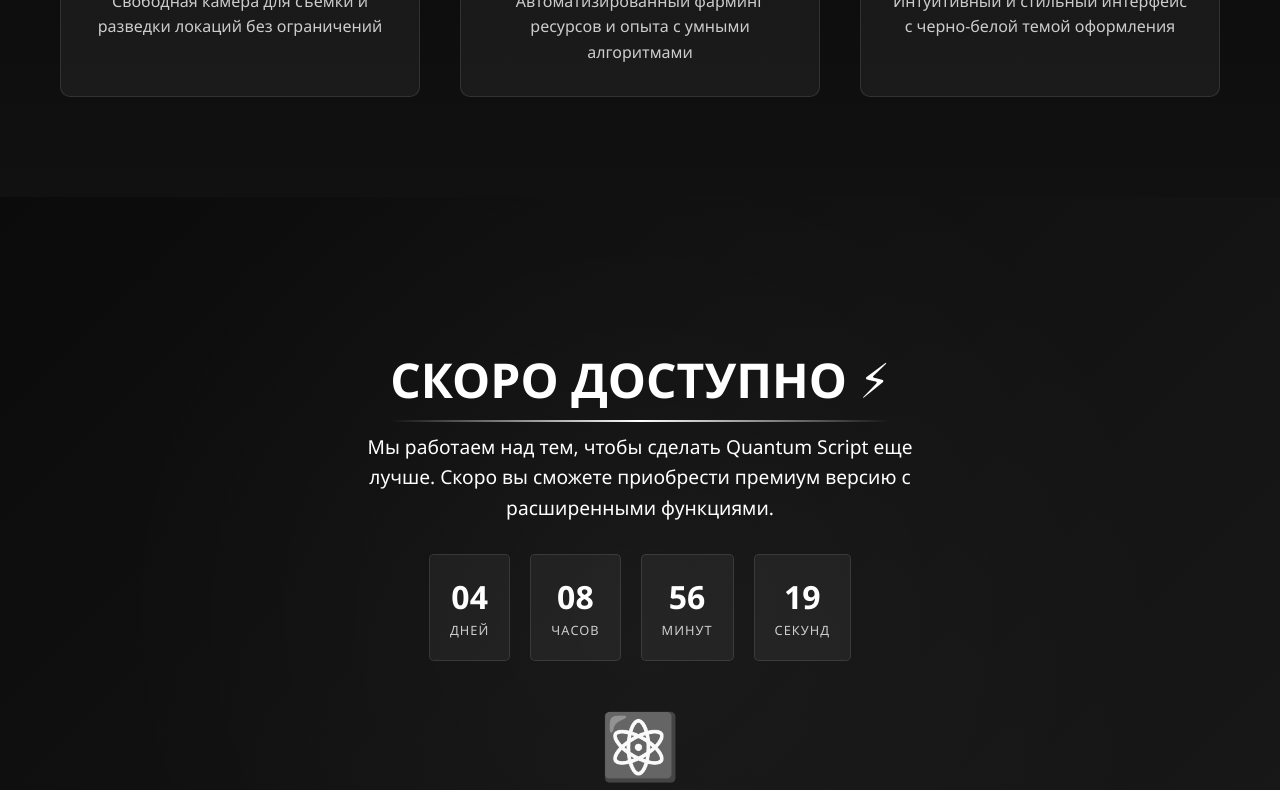
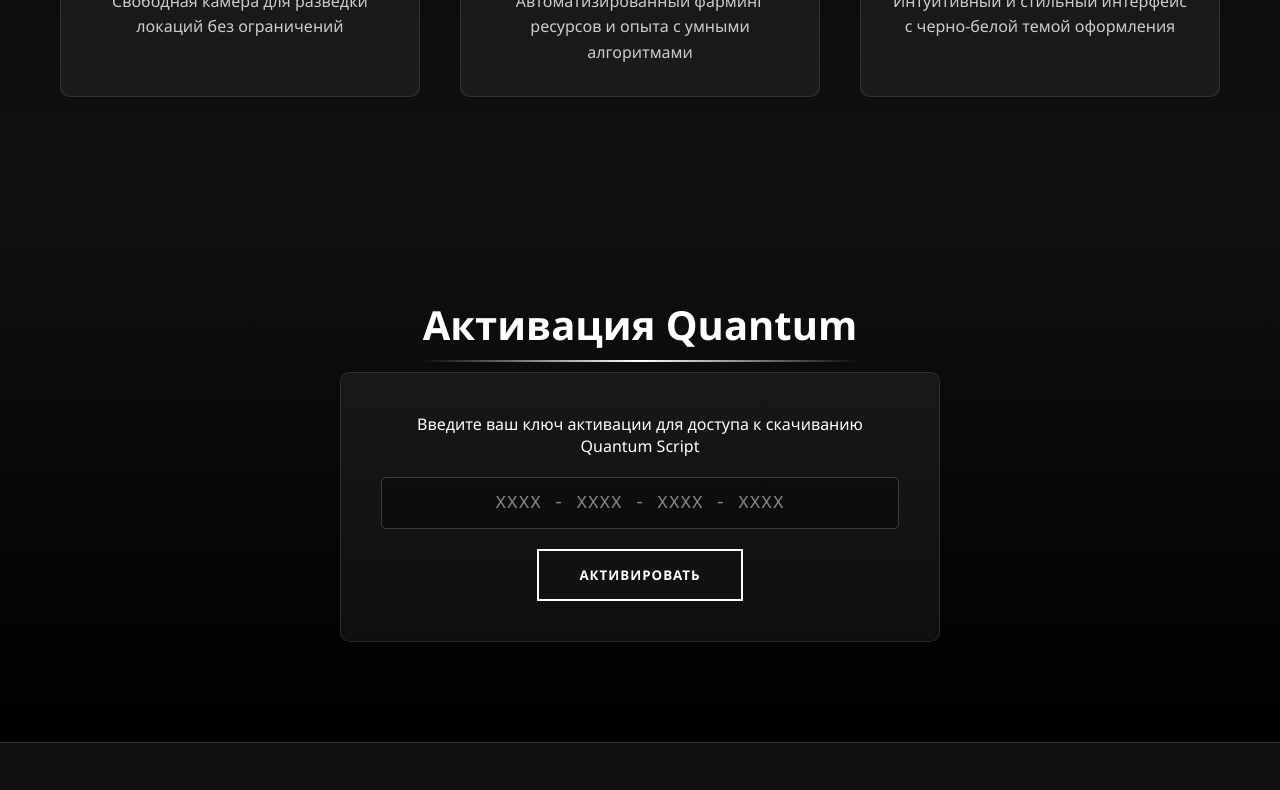
Before and after one commit to Mararesh1/Quantum.github.io, a plain HTML site: page index.html in a window 1280 px wide. Shown: the part 1502-2292 px from the top of the page. Drawn offline with Linux system fonts and the light colour scheme.

Commit message:
index.html

```diff
--- a/index.html
+++ b/index.html
@@ -168,6 +168,7 @@
             animation: fadeInUp 1s forwards 1.1s;
             position: relative;
             overflow: hidden;
+            cursor: pointer;
         }
 
         .cta-button::before {
@@ -269,38 +270,30 @@
             line-height: 1.6;
         }
 
-        /* Coming Soon секция */
-        .coming-soon {
-            padding: 150px 0;
+        /* Активация */
+        .activation {
+            padding: 100px 0;
             text-align: center;
-            position: relative;
-            overflow: hidden;
+            background: linear-gradient(to bottom, #111, #000);
         }
 
-        .coming-soon::before {
-            content: '';
-            position: absolute;
-            top: 0;
-            left: 0;
-            width: 100%;
-            height: 100%;
-            background: radial-gradient(circle at center, rgba(255,255,255,0.03) 0%, rgba(0,0,0,0) 70%);
-            z-index: -1;
+        .activation-container {
+            max-width: 600px;
+            margin: 0 auto;
+            background: rgba(255, 255, 255, 0.05);
+            border-radius: 10px;
+            padding: 40px;
+            border: 1px solid rgba(255, 255, 255, 0.1);
         }
 
-        .coming-soon-content {
-            max-width: 600px;
-            margin: 0 auto;
-        }
-
-        .coming-soon h2 {
-            font-size: 3rem;
+        .activation-title {
+            font-size: 2.5rem;
             margin-bottom: 20px;
             position: relative;
             display: inline-block;
         }
 
-        .coming-soon h2::after {
+        .activation-title::after {
             content: '';
             position: absolute;
             bottom: -10px;
@@ -310,52 +303,65 @@
             background: linear-gradient(90deg, transparent, #fff, transparent);
         }
 
-        .coming-soon p {
-            font-size: 1.2rem;
-            margin-bottom: 30px;
-            line-height: 1.6;
+        .key-input {
+            width: 100%;
+            padding: 15px;
+            background: rgba(0, 0, 0, 0.3);
+            border: 1px solid rgba(255, 255, 255, 0.2);
+            border-radius: 5px;
+            color: #fff;
+            font-size: 1.1rem;
+            text-align: center;
+            letter-spacing: 1px;
+            margin: 20px 0;
+            font-family: monospace;
         }
 
-        .countdown {
-            display: flex;
-            justify-content: center;
-            gap: 20px;
-            margin-bottom: 40px;
+        .key-input::placeholder {
+            color: #888;
         }
 
-        .countdown-item {
-            background: rgba(255, 255, 255, 0.05);
+        .message {
+            margin: 20px 0;
+            padding: 15px;
             border-radius: 5px;
-            padding: 20px;
-            min-width: 80px;
-            border: 1px solid rgba(255, 255, 255, 0.1);
-            transition: all 0.3s;
+            font-weight: 500;
+            display: none;
         }
 
-        .countdown-item:hover {
-            transform: translateY(-5px);
-            border-color: rgba(255, 255, 255, 0.3);
-        }
-
-        .countdown-number {
-            font-size: 2rem;
-            font-weight: 700;
+        .success {
+            background: rgba(0, 255, 0, 0.1);
+            border: 1px solid rgba(0, 255, 0, 0.3);
+            color: #4CAF50;
             display: block;
         }
 
-        .countdown-label {
-            font-size: 0.8rem;
-            text-transform: uppercase;
-            letter-spacing: 1px;
-            color: #ccc;
+        .error {
+            background: rgba(255, 0, 0, 0.1);
+            border: 1px solid rgba(255, 0, 0, 0.3);
+            color: #f44336;
+            display: block;
         }
 
-        .emoji {
-            font-size: 4rem;
-            margin: 30px 0;
-            display: block;
-            animation: pulse 2s infinite;
-            filter: grayscale(100%);
+        .download-btn {
+            display: inline-block;
+            padding: 15px 40px;
+            background: rgba(255, 255, 255, 0.1);
+            color: #fff;
+            border: 2px solid #fff;
+            text-decoration: none;
+            font-weight: 600;
+            letter-spacing: 1px;
+            text-transform: uppercase;
+            transition: all 0.3s;
+            margin-top: 20px;
+            display: none;
+        }
+
+        .download-btn:hover {
+            background: rgba(255, 255, 255, 0.2);
+            transform: translateY(-3px);
+            box-shadow: 0 10px 20px rgba(0, 0, 0, 0.3);
         }
 
         /* Футер */
@@ -446,12 +452,12 @@
                 grid-template-columns: 1fr;
             }
 
-            .countdown {
-                flex-wrap: wrap;
+            .logo {
+                font-size: 22px;
             }
 
-            .logo {
-                font-size: 22px;
+            .activation-title {
+                font-size: 2rem;
             }
         }
 
@@ -483,8 +489,8 @@
             }
         }
 
-        .glow-text {
-            text-shadow: 0 0 10px rgba(255, 255, 255, 0.5);
+        .hidden {
+            display: none !important;
         }
     </style>
 </head>
@@ -495,7 +501,7 @@
             <div class="logo">⚛️ Quantum ⚛️</div>
             <ul class="nav-links">
                 <li><a href="#features">Возможности</a></li>
-                <li><a href="#coming-soon">Покупка</a></li>
+                <li><a href="#activation">Активация</a></li>
                 <li><a href="#footer">Контакты</a></li>
             </ul>
         </div>
@@ -505,8 +511,8 @@
     <section class="hero">
         <div class="container hero-content">
             <h1>⚛️ Quantum ⚛️</h1>
-            <p>Самый продвинутый скрипт для Kat X. Обход античита, AimBot, ESP и многое другое в одном решении.</p>
-            <a href="#coming-soon" class="cta-button">Узнать о запуске</a>
+            <p>Самый продвинутый скрипт для Roblox с квантовыми технологиями. Обход античита, умный аим, ESP и многое другое в одном решении.</p>
+            <a href="#activation" class="cta-button">Активировать ключ</a>
         </div>
 
         <!-- Анимированные частицы -->
@@ -520,7 +526,7 @@
     <!-- Особенности -->
     <section class="features" id="features">
         <div class="container">
-            <h2 class="section-title">Возможности Quantum</h2>
+            <h2 class="section-title">Возможности</h2>
             <div class="features-grid">
                 <div class="feature-card">
                     <span class="feature-icon">🛡️</span>
@@ -540,7 +546,7 @@
                 <div class="feature-card">
                     <span class="feature-icon">📷</span>
                     <h3>Free Cam</h3>
-                    <p>Свободная камера для съемки и разведки локаций без ограничений</p>
+                    <p>Свободная камера для разведки локаций без ограничений</p>
                 </div>
                 <div class="feature-card">
                     <span class="feature-icon">🤖</span>
@@ -556,34 +562,21 @@
         </div>
     </section>
 
-    <!-- Coming Soon секция -->
-    <section class="coming-soon" id="coming-soon">
-        <div class="container coming-soon-content">
-            <h2>СКОРО ДОСТУПНО ⚡</h2>
-            <p>Мы работаем над тем, чтобы сделать Quantum Script еще лучше. Скоро вы сможете приобрести премиум версию с расширенными функциями.</p>
+    <!-- Активация -->
+    <section class="activation" id="activation">
+        <div class="container">
+            <h2 class="activation-title">Активация Quantum</h2>
+            <div class="activation-container">
+                <p>Введите ваш ключ активации для доступа к скачиванию Quantum Script</p>
+                <input type="text" id="keyInput" class="key-input" placeholder="XXXX - XXXX - XXXX - XXXX">
+                <button id="activateBtn" class="cta-button">АКТИВИРОВАТЬ</button>
 
-            <div class="countdown">
-                <div class="countdown-item">
-                    <span class="countdown-number" id="days">05</span>
-                    <span class="countdown-label">Дней</span>
-                </div>
-                <div class="countdown-item">
-                    <span class="countdown-number" id="hours">00</span>
-                    <span class="countdown-label">Часов</span>
-                </div>
-                <div class="countdown-item">
-                    <span class="countdown-number" id="minutes">00</span>
-                    <span class="countdown-label">Минут</span>
-                </div>
-                <div class="countdown-item">
-                    <span class="countdown-number" id="seconds">00</span>
-                    <span class="countdown-label">Секунд</span>
-                </div>
+                <div id="message" class="message"></div>
+
+                <a href="https://drive.google.com/file/d/1kP04baBjz0u1zctLBSdGZSPX7ms8MdfS/view?usp=drive_link" id="downloadLink" class="download-btn hidden" target="_blank">
+                    <i class="fas fa-download"></i> Скачать Quantum Script
+                </a>
             </div>
-
-            <span class="emoji">⚛️</span>
-
-            <a href="#" class="cta-button">Уведомить о запуске</a>
         </div>
     </section>
 
@@ -595,7 +588,7 @@
                 <li><a href="#"><i class="fab fa-telegram"></i> Telegram</a></li>
                 <li><a href="#"><i class="fas fa-question-circle"></i> Поддержка</a></li>
             </ul>
-            <p class="copyright">© 2023 Quantum Script. Все права защищены. | Roblox является товарным знаком Roblox Corporation.</p>
+            <p class="copyright">© 2023 Quantum Script. Все права защищены | Roblox является товарным знаком Roblox Corporation.</p>
         </div>
     </footer>
 
@@ -616,36 +609,35 @@
             observer.observe(card);
         });
 
-        // Таймер обратного отсчета (5 дней от текущей даты)
-        function updateCountdown() {
-            const now = new Date();
-            const targetDate = new Date(now);
-            targetDate.setDate(now.getDate() + 5);
-            targetDate.setHours(0, 0, 0, 0);
+        // Проверка ключа активации
+        document.getElementById('activateBtn').addEventListener('click', function() {
+            const keyInput = document.getElementById('keyInput');
+            const message = document.getElementById('message');
+            const downloadLink = document.getElementById('downloadLink');
 
-            const timeLeft = targetDate - now;
+            // Убираем пробелы и преобразуем к нижнему регистру для сравнения
+            const enteredKey = keyInput.value.replace(/\s/g, '').toLowerCase();
 
-            if (timeLeft < 0) {
-                document.getElementById('days').textContent = '00';
-                document.getElementById('hours').textContent = '00';
-                document.getElementById('minutes').textContent = '00';
-                document.getElementById('seconds').textContent = '00';
-                return;
+            // Правильный ключ (также убираем пробелы и преобразуем к нижнему регистру)
+            const correctKey = "dnx1-euxq-n10c-oyg3";
+
+            console.log("Введенный ключ:", enteredKey);
+            console.log("Ожидаемый ключ:", correctKey);
+
+            if (enteredKey === correctKey) {
+                message.textContent = "✅ Ключ активирован успешно! Теперь вы можете скачать Quantum Script.";
+                message.className = "message success";
+                downloadLink.classList.remove('hidden');
+                downloadLink.style.display = "inline-block";
+            } else {
+                message.textContent = "❌ Неверный ключ активации. Пожалуйста, проверьте ключ и попробуйте снова.";
+                message.className = "message error";
+                downloadLink.classList.add('hidden');
+                downloadLink.style.display = "none";
             }
 
-            const days = Math.floor(timeLeft / (1000 * 60 * 60 * 24));
-            const hours = Math.floor((timeLeft % (1000 * 60 * 60 * 24)) / (1000 * 60 * 60));
-            const minutes = Math.floor((timeLeft % (1000 * 60 * 60)) / (1000 * 60));
-            const seconds = Math.floor((timeLeft % (1000 * 60)) / 1000);
-
-            document.getElementById('days').textContent = days.toString().padStart(2, '0');
-            document.getElementById('hours').textContent = hours.toString().padStart(2, '0');
-            document.getElementById('minutes').textContent = minutes.toString().padStart(2, '0');
-            document.getElementById('seconds').textContent = seconds.toString().padStart(2, '0');
-        }
-
-        setInterval(updateCountdown, 1000);
-        updateCountdown();
+            message.style.display = "block";
+        });
 
         // Плавная прокрутка для навигационных ссылок
         document.querySelectorAll('a[href^="#"]').forEach(anchor => {
```
